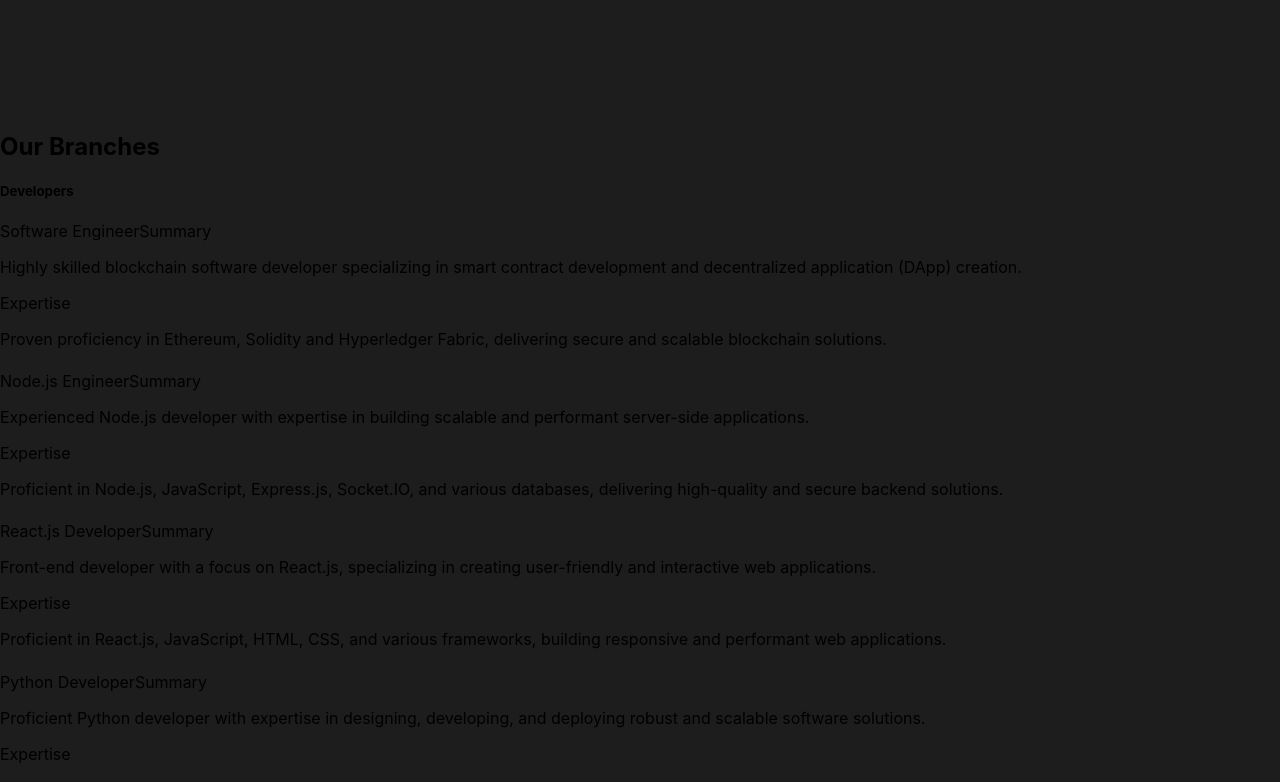
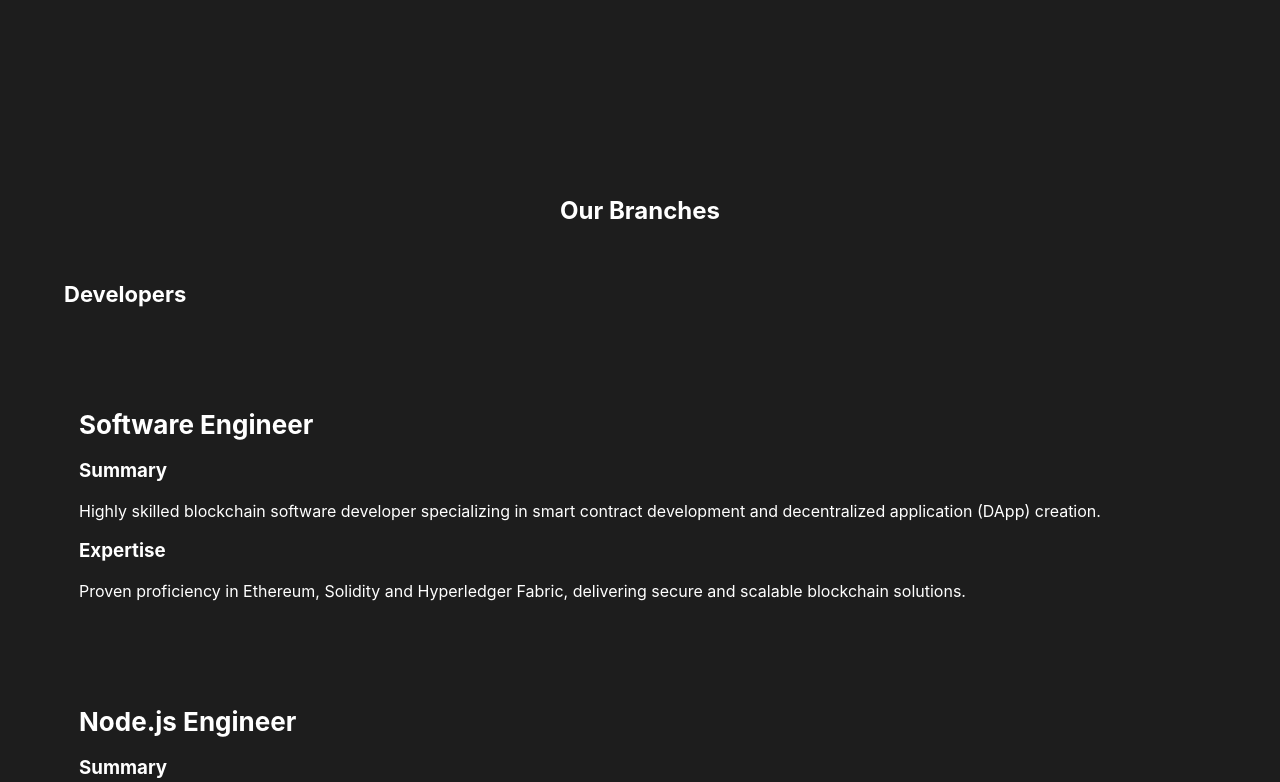
Before and after one commit to xqzmyyy/linear-landing, a React (Vite) app: page /contacts in a window 1280 px wide. Shown: the part 580-1362 px from the top of the page. Built offline with nearby package versions, Linux system fonts and the light colour scheme.

Commit message:
contact page && branches

```diff
--- a/src/components/Branches/Branches.jsx
+++ b/src/components/Branches/Branches.jsx
@@ -1,16 +1,18 @@
 import './Branches.styles.css'
 
-const Branches = ({dep, pos, sum, exp}) => {
+const Branches = ({dep, pos, sum, exp, fields}) => {
     return (
-        <div>
-            <h5>{dep}</h5>
-            <div>
-                <span>{pos}</span>
-                <span>Summary</span>
-                <p>{sum}</p>
-                <span>Expertise</span>
-                <p>{exp}</p>
-            </div>
+        <div className='branches-cont'>
+            <h5 className='branch-dep'>{dep}</h5>
+            {fields.map((field, index) => (
+                <div key={index} className='branches-info-box'>
+                    <h1 className='branch-pos'>{field.pos}</h1>
+                    <h3>Summary</h3>
+                    <p>{field.sum}</p>
+                    <h3>Expertise</h3>
+                    <p>{field.exp}</p>
+                </div>
+            ))}
         </div>
     )
 }
--- a/src/components/Branches/Branches.styles.css
+++ b/src/components/Branches/Branches.styles.css
@@ -0,0 +1,32 @@
+.branches-cont {
+    display: flex;
+    flex-direction: column;
+    width: 100%;
+    align-items: start;
+    justify-content: center;
+    color: #fff;
+    margin: 0 0 50px 0;
+}
+
+.branches-info-box {
+    display: flex;
+    flex-direction: column;
+    margin: 0 0 25px 0;
+    width: 100%;
+    padding: 15px;
+    transition: background-color 0.3s;
+}
+
+.branches-info-box:hover {
+    background-color: #808080;
+    transition: background-color 0.3s;
+}
+
+.branch-dep {
+    font-size: 22px;
+}
+
+.branch-pos {
+    font-size: 26px;
+    margin: 50px 0 0;
+}
--- a/src/index.css
+++ b/src/index.css
@@ -19,3 +19,7 @@
   flex-direction: column;
   padding: 0 5%;
 }
+
+p {
+  margin: 0;
+}
--- a/src/pages/Contacts/Contacts.jsx
+++ b/src/pages/Contacts/Contacts.jsx
@@ -41,23 +41,13 @@
                     </div>
                 </div>
             </section>
-            <section>
-                <h2>Our Branches</h2>
+            <section className='contacts-page-branch-sec'>
+                <h2 className='contacts-page-branch-head'>Our Branches</h2>
                 <div>
-                    {branchesArr.map(branch => (
-                        <div key={branch.dep}>
-                            <h5>{branch.dep}</h5>
-                            {branch.fields.map((field, index) => (
-                                <Branches
-                                    key={index}
-                                    pos={field.pos}
-                                    sum={field.sum}
-                                    exp={field.exp}
-                                />
-                            ))}
-                        </div>
-                    ))}
-                </div>
+                {branchesArr.map(branch => (
+                    <Branches key={branch.dep} dep={branch.dep} fields={branch.fields} />
+                ))}
+            </div>
             </section>
         </Layout>
     )
--- a/src/pages/Contacts/Contacts.styles.css
+++ b/src/pages/Contacts/Contacts.styles.css
@@ -62,3 +62,17 @@
     text-decoration: none;
     color: #fff;
 }
+
+.contacts-page-branch-sec {
+    display: flex;
+    flex-direction: column;
+    padding: 5%;
+}
+
+.contacts-page-branch-head {
+    display: flex;
+    text-align: center;
+    align-items: center;
+    justify-content: center;
+    color: #fff;
+}
```
